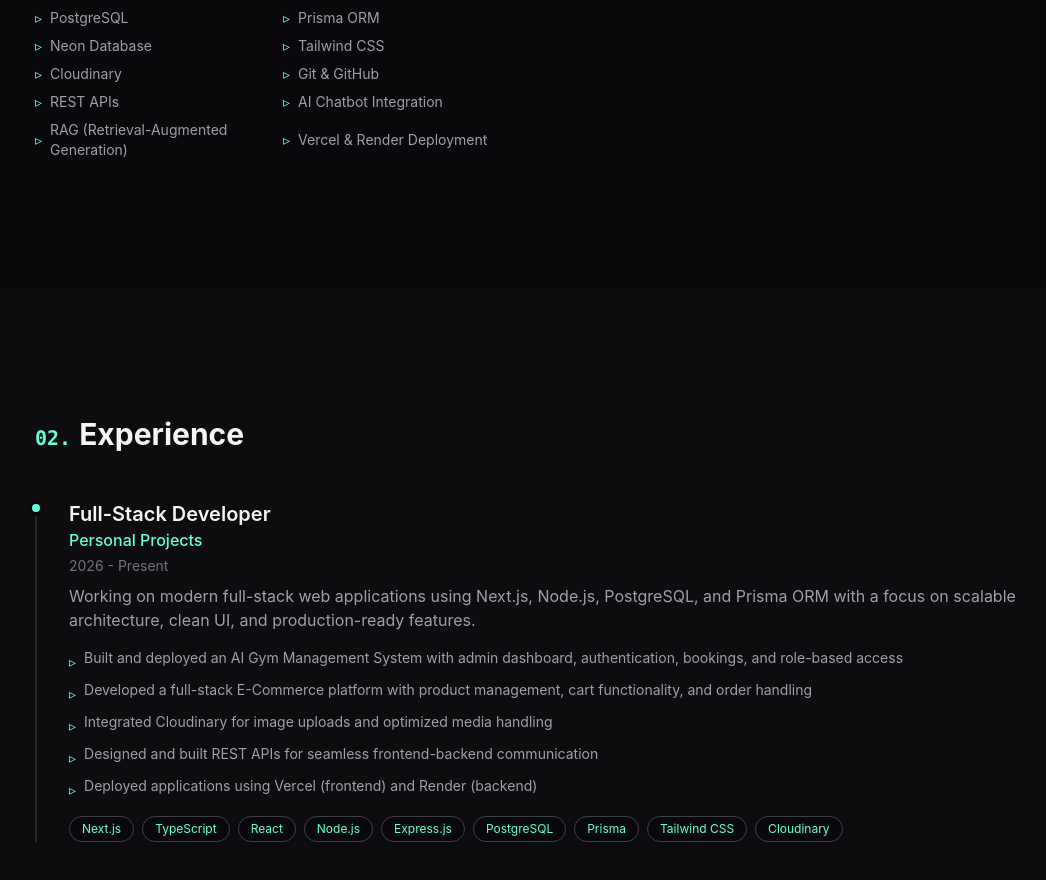
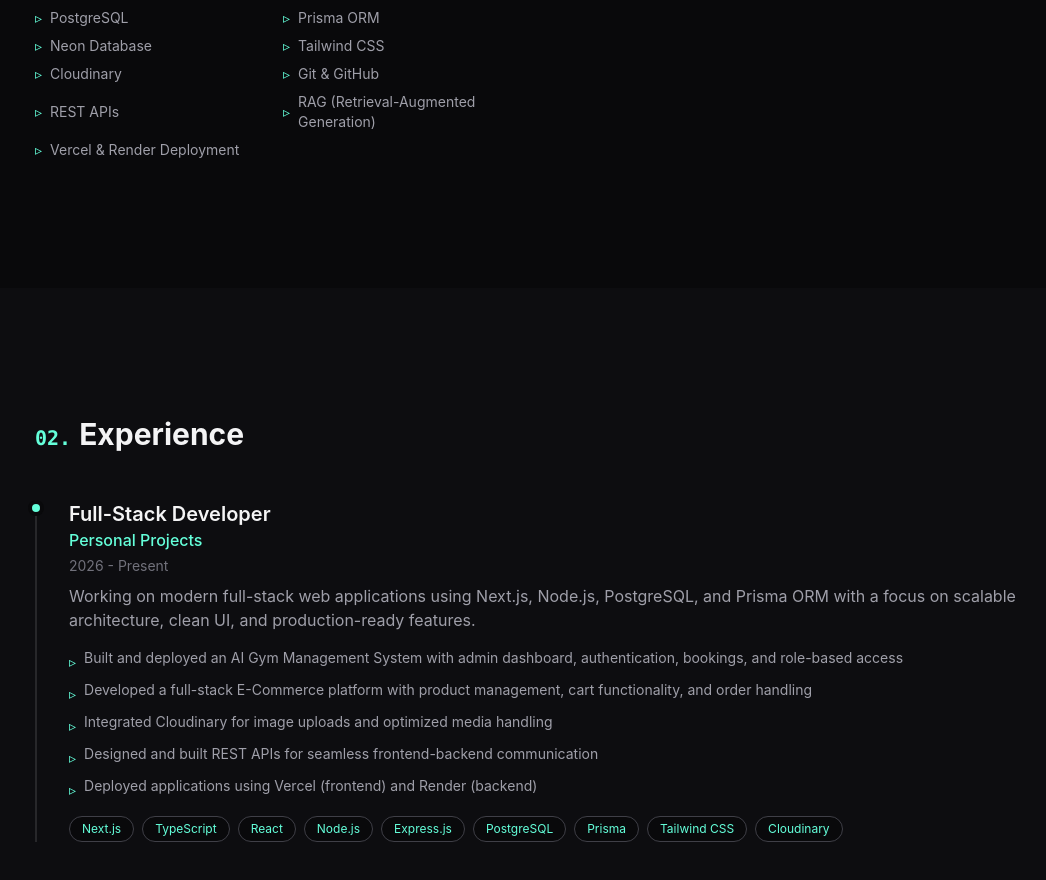
Before and after one commit to Fahadkhanreal/FahadKhan-portfolio-, a Next.js app: page / in a window 1280 px wide. Shown: the part 1573-2453 px from the top of the page, without its empty margins (93-1139 px from the left). Built offline with nearby package versions, Linux system fonts and the light colour scheme.

Commit message:
Fahadkhan-Portfolio

```diff
--- a/data/about.ts
+++ b/data/about.ts
@@ -23,7 +23,6 @@
     "Cloudinary",
     "Git & GitHub",
     "REST APIs",
-    "AI Chatbot Integration",
     "RAG (Retrieval-Augmented Generation)",
     "Vercel & Render Deployment",
   ],
```
